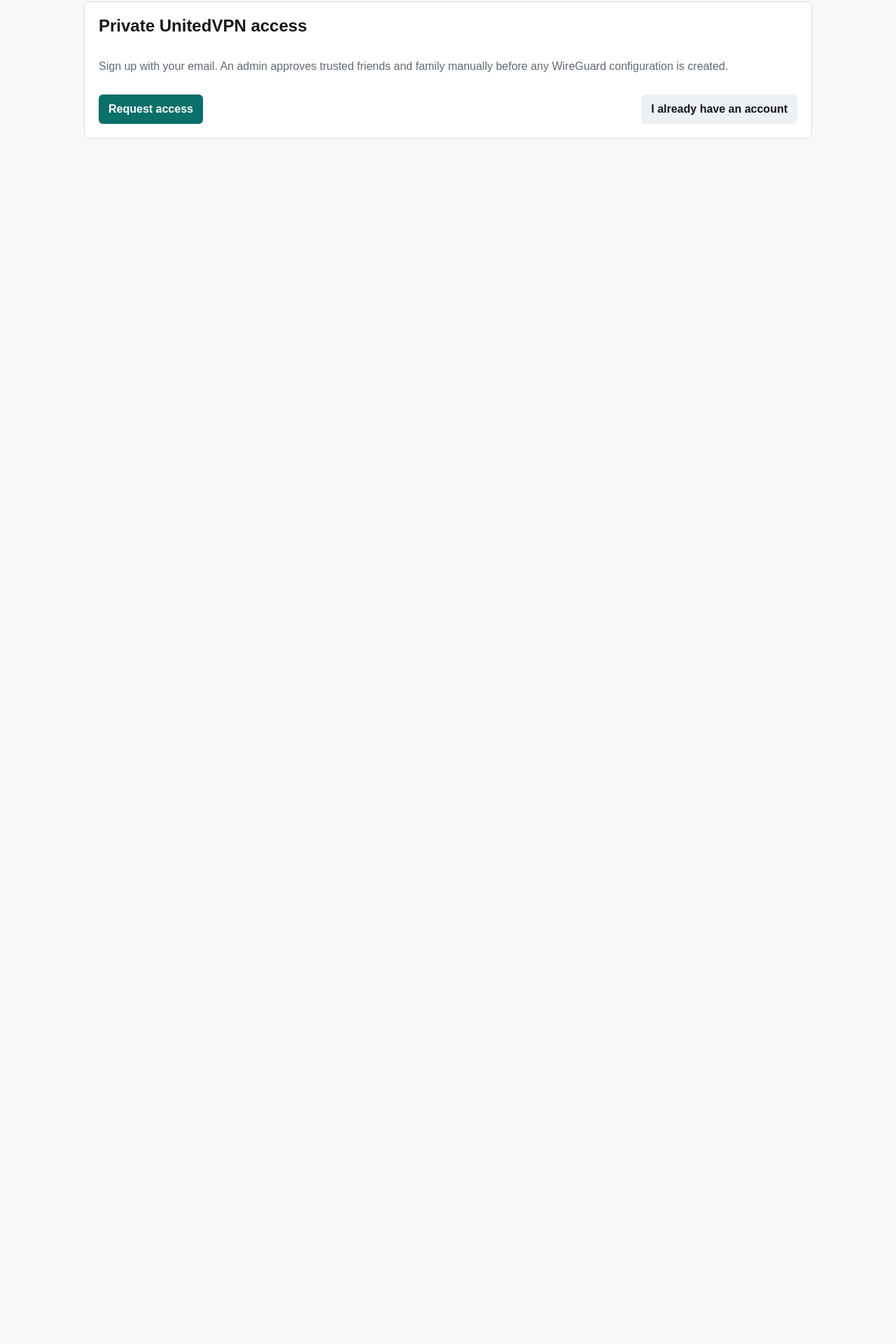
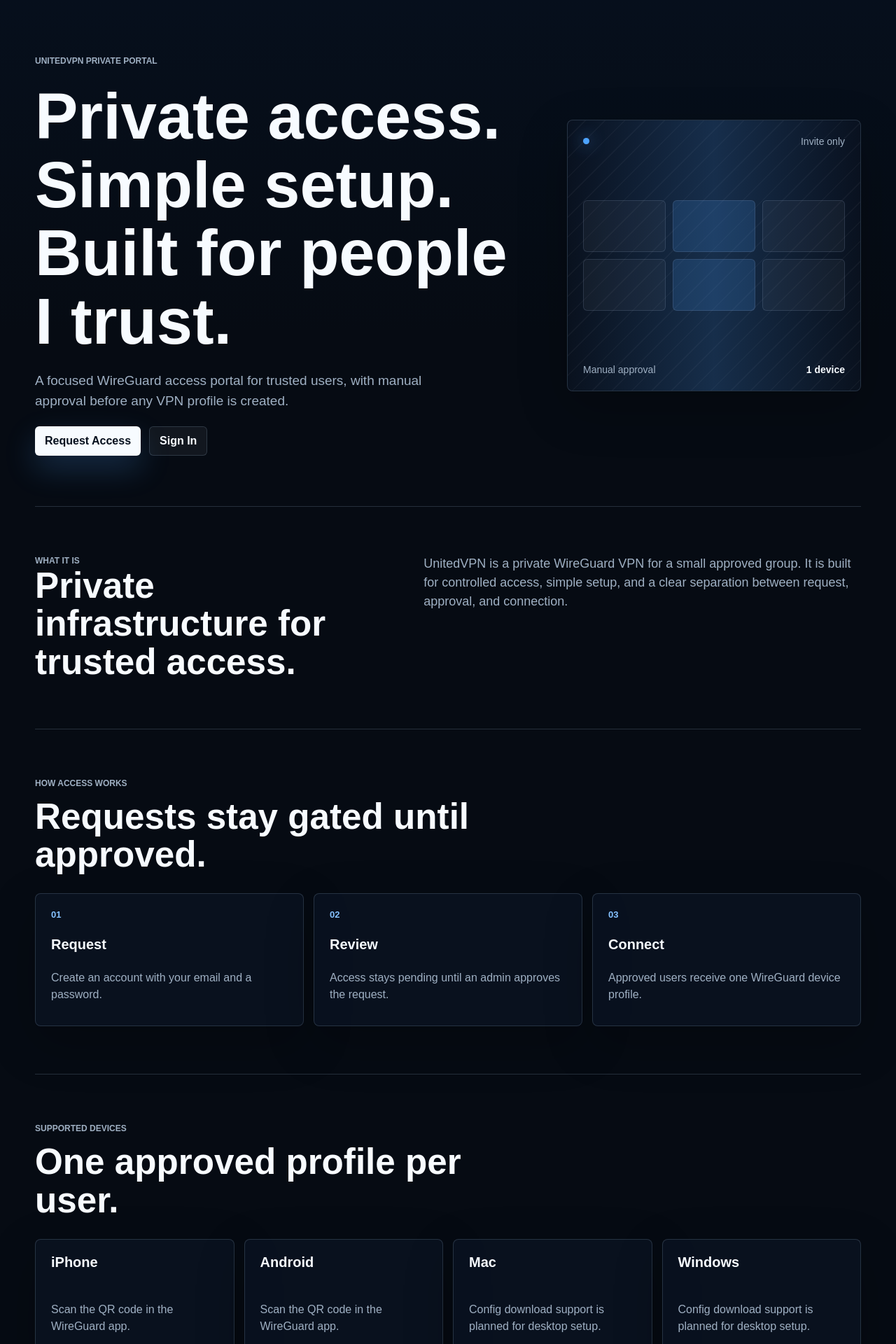
Before and after one commit to dghimdr/UnitedVPN, a Next.js app in the folder portal/: page / in a window 1280 px wide. Shown: the part 105-2025 px from the top of the page at 70% size. Before the commit the page ends 800 px from the top, so only its background shows below. Built offline with nearby package versions, Linux system fonts and the light colour scheme; no server answers.

Commit message:
Add UnitedVPN landing page

```diff
--- a/portal/app/auth/login/page.tsx
+++ b/portal/app/auth/login/page.tsx
@@ -30,7 +30,7 @@ export default function LoginPage({
           <button type="submit">Log in</button>
         </form>
         <p>
-          Need access? <Link href="/auth/signup">Request an account</Link>
+          Need access? <Link href="/signup">Request an account</Link>
         </p>
       </section>
     </main>
--- a/portal/app/auth/signup/page.tsx
+++ b/portal/app/auth/signup/page.tsx
@@ -35,7 +35,7 @@ export default function SignUpPage({
           <button type="submit">Create account</button>
         </form>
         <p>
-          Already approved? <Link href="/auth/login">Log in</Link>
+          Already approved? <Link href="/login">Log in</Link>
         </p>
       </section>
     </main>
--- a/portal/app/globals.css
+++ b/portal/app/globals.css
@@ -1,15 +1,19 @@
 :root {
-  color-scheme: light;
-  --bg: #f7f8fa;
+  color-scheme: dark;
+  --bg: #060b13;
   --panel: #ffffff;
   --text: #15171a;
   --muted: #626a73;
   --line: #d9dee5;
-  --accent: #0b6f6a;
-  --accent-dark: #084f4b;
+  --accent: #4da3ff;
+  --accent-dark: #1f7fe5;
   --danger: #b42318;
   --warning: #a15c07;
   --ok: #067647;
+  --landing-text: #f7fbff;
+  --landing-muted: #9fb0c3;
+  --landing-line: rgba(148, 174, 202, 0.22);
+  --landing-panel: rgba(10, 19, 33, 0.82);
 }
 
 * {
@@ -18,7 +22,9 @@
 
 body {
   margin: 0;
-  background: var(--bg);
+  background:
+    radial-gradient(circle at 50% -20%, rgba(77, 163, 255, 0.2), transparent 34rem),
+    linear-gradient(180deg, #06101e 0%, var(--bg) 36rem);
   color: var(--text);
   font-family: Arial, Helvetica, sans-serif;
 }
@@ -44,14 +50,24 @@ main {
   justify-content: space-between;
   gap: 16px;
   padding: 16px;
-  border-bottom: 1px solid var(--line);
-  background: var(--panel);
+  border-bottom: 1px solid var(--landing-line);
+  background: rgba(6, 11, 19, 0.86);
+  backdrop-filter: blur(18px);
 }
 
 .brand {
   font-weight: 700;
-  color: var(--text);
+  color: var(--landing-text);
   text-decoration: none;
+}
+
+.topbar nav a:not(.button) {
+  color: var(--landing-muted);
+  text-decoration: none;
+}
+
+.topbar nav a:not(.button):hover {
+  color: var(--landing-text);
 }
 
 .panel {
@@ -203,6 +219,252 @@ th {
   background: #fff1f0;
 }
 
+.landing {
+  width: min(1180px, calc(100% - 40px));
+  padding: 72px 0 88px;
+  color: var(--landing-text);
+}
+
+.landing p {
+  color: var(--landing-muted);
+}
+
+.landing-hero {
+  min-height: calc(100vh - 180px);
+  display: grid;
+  grid-template-columns: minmax(0, 1fr) minmax(280px, 420px);
+  align-items: center;
+  gap: 48px;
+  padding: 36px 0 72px;
+}
+
+.hero-copy {
+  display: grid;
+  gap: 22px;
+  max-width: 760px;
+}
+
+.eyebrow {
+  margin-bottom: 0;
+  color: #86c2ff;
+  font-size: 12px;
+  font-weight: 700;
+  letter-spacing: 0;
+  text-transform: uppercase;
+}
+
+.landing h1,
+.landing h2,
+.landing h3 {
+  color: var(--landing-text);
+  line-height: 1.06;
+}
+
+.landing h1 {
+  max-width: 840px;
+  margin-bottom: 0;
+  font-size: clamp(48px, 8vw, 92px);
+}
+
+.landing h2 {
+  margin-bottom: 0;
+  font-size: clamp(30px, 4vw, 52px);
+}
+
+.landing h3 {
+  margin-bottom: 0;
+  font-size: 20px;
+}
+
+.hero-subtitle {
+  max-width: 620px;
+  margin-bottom: 0;
+  font-size: 19px;
+}
+
+.hero-actions {
+  display: flex;
+  flex-wrap: wrap;
+  gap: 12px;
+}
+
+.button.landing-primary {
+  background: #f7fbff;
+  color: #06101e;
+  box-shadow: 0 18px 44px rgba(77, 163, 255, 0.22);
+}
+
+.button.landing-primary:hover {
+  background: #dceeff;
+}
+
+.button.landing-secondary {
+  border: 1px solid var(--landing-line);
+  background: rgba(255, 255, 255, 0.05);
+  color: var(--landing-text);
+}
+
+.button.landing-secondary:hover {
+  background: rgba(77, 163, 255, 0.16);
+}
+
+.signal-card,
+.landing-card,
+.device-card,
+.landing-cta {
+  border: 1px solid var(--landing-line);
+  background: var(--landing-panel);
+  box-shadow: 0 24px 70px rgba(0, 0, 0, 0.24);
+}
+
+.signal-card {
+  position: relative;
+  overflow: hidden;
+  border-radius: 8px;
+  padding: 22px;
+}
+
+.signal-card::before {
+  position: absolute;
+  inset: -1px;
+  content: "";
+  background:
+    linear-gradient(90deg, transparent, rgba(77, 163, 255, 0.2), transparent),
+    repeating-linear-gradient(
+      135deg,
+      transparent 0,
+      transparent 18px,
+      rgba(255, 255, 255, 0.04) 19px,
+      rgba(255, 255, 255, 0.04) 20px
+    );
+  pointer-events: none;
+}
+
+.signal-card > * {
+  position: relative;
+}
+
+.signal-topline,
+.signal-footer {
+  display: flex;
+  align-items: center;
+  justify-content: space-between;
+  gap: 12px;
+  color: var(--landing-muted);
+  font-size: 14px;
+}
+
+.signal-dot {
+  width: 9px;
+  height: 9px;
+  border-radius: 999px;
+  background: #4da3ff;
+  box-shadow: 0 0 22px rgba(77, 163, 255, 0.9);
+}
+
+.signal-grid {
+  display: grid;
+  grid-template-columns: repeat(3, 1fr);
+  gap: 10px;
+  margin: 76px 0;
+}
+
+.signal-grid span {
+  min-height: 74px;
+  border: 1px solid rgba(148, 174, 202, 0.18);
+  border-radius: 6px;
+  background: rgba(255, 255, 255, 0.04);
+}
+
+.signal-grid span:nth-child(2),
+.signal-grid span:nth-child(5) {
+  background: rgba(77, 163, 255, 0.16);
+}
+
+.signal-footer strong {
+  color: var(--landing-text);
+}
+
+.landing-section {
+  padding: 68px 0;
+  border-top: 1px solid var(--landing-line);
+}
+
+.split-section {
+  display: grid;
+  grid-template-columns: minmax(0, 0.9fr) minmax(0, 1.1fr);
+  gap: 44px;
+  align-items: start;
+}
+
+.split-section > p {
+  margin-bottom: 0;
+  font-size: 18px;
+}
+
+.section-heading {
+  display: grid;
+  gap: 12px;
+  max-width: 680px;
+  margin-bottom: 28px;
+}
+
+.landing-grid {
+  display: grid;
+  gap: 14px;
+}
+
+.landing-grid.three {
+  grid-template-columns: repeat(3, minmax(0, 1fr));
+}
+
+.landing-grid.four {
+  grid-template-columns: repeat(4, minmax(0, 1fr));
+}
+
+.landing-card,
+.device-card {
+  display: grid;
+  gap: 14px;
+  min-height: 190px;
+  border-radius: 8px;
+  padding: 22px;
+}
+
+.landing-card p,
+.device-card p {
+  margin-bottom: 0;
+}
+
+.step-number {
+  color: #86c2ff;
+  font-size: 13px;
+  font-weight: 700;
+}
+
+.security-note {
+  border-bottom: 1px solid var(--landing-line);
+}
+
+.landing-cta {
+  display: grid;
+  justify-items: center;
+  gap: 16px;
+  margin-top: 72px;
+  border-radius: 8px;
+  padding: 48px 24px;
+  text-align: center;
+}
+
+.landing-cta p {
+  max-width: 560px;
+  margin-bottom: 0;
+}
+
+.landing-cta .hero-actions {
+  justify-content: center;
+}
+
 @media (max-width: 720px) {
   main {
     width: min(100% - 24px, 1040px);
@@ -214,8 +476,8 @@ th {
   }
 
   .topbar {
-    align-items: flex-start;
-    flex-direction: column;
+    align-items: center;
+    flex-direction: row;
   }
 
   table, thead, tbody, th, td, tr {
@@ -229,4 +491,60 @@ th {
   td {
     padding: 10px 0;
   }
+
+  .landing {
+    width: min(100% - 24px, 1040px);
+    padding: 20px 0 56px;
+  }
+
+  .landing-hero {
+    min-height: auto;
+    grid-template-columns: 1fr;
+    gap: 20px;
+    padding: 20px 0 34px;
+  }
+
+  .hero-copy {
+    gap: 16px;
+  }
+
+  .landing h1 {
+    font-size: 38px;
+  }
+
+  .hero-subtitle {
+    font-size: 16px;
+  }
+
+  .hero-actions,
+  .hero-actions .button {
+    width: 100%;
+  }
+
+  .split-section,
+  .landing-grid.three,
+  .landing-grid.four {
+    grid-template-columns: 1fr;
+  }
+
+  .landing-section {
+    padding: 48px 0;
+  }
+
+  .signal-grid {
+    margin: 22px 0;
+  }
+
+  .signal-card {
+    padding: 16px;
+  }
+
+  .signal-grid span {
+    min-height: 42px;
+  }
+
+  .landing-card,
+  .device-card {
+    min-height: 0;
+  }
 }
--- a/portal/app/layout.tsx
+++ b/portal/app/layout.tsx
@@ -36,8 +36,8 @@ export default async function RootLayout({
               </>
             ) : (
               <>
-                <Link href="/auth/login">Log in</Link>
-                <Link className="button" href="/auth/signup">
+                <Link href="/login">Log in</Link>
+                <Link className="button" href="/signup">
                   Sign up
                 </Link>
               </>
--- /dev/null
+++ b/portal/app/login/page.tsx
@@ -0,0 +1,5 @@
+import { redirect } from "next/navigation";
+
+export default function LoginAliasPage() {
+  redirect("/auth/login");
+}
--- a/portal/app/page.tsx
+++ b/portal/app/page.tsx
@@ -1,6 +1,40 @@
 import Link from "next/link";
 import { redirect } from "next/navigation";
 import { createClient } from "@/lib/supabase/server";
+
+const accessSteps = [
+  {
+    title: "Request",
+    text: "Create an account with your email and a password."
+  },
+  {
+    title: "Review",
+    text: "Access stays pending until an admin approves the request."
+  },
+  {
+    title: "Connect",
+    text: "Approved users receive one WireGuard device profile."
+  }
+];
+
+const devices = [
+  {
+    title: "iPhone",
+    text: "Scan the QR code in the WireGuard app."
+  },
+  {
+    title: "Android",
+    text: "Scan the QR code in the WireGuard app."
+  },
+  {
+    title: "Mac",
+    text: "Config download support is planned for desktop setup."
+  },
+  {
+    title: "Windows",
+    text: "Config download support is planned for desktop setup."
+  }
+];
 
 export default async function HomePage() {
   const supabase = await createClient();
@@ -13,19 +47,112 @@ export default async function HomePage() {
   }
 
   return (
-    <main className="shell">
-      <section className="panel stack">
-        <h1>Private UnitedVPN access</h1>
+    <main className="landing">
+      <section className="landing-hero">
+        <div className="hero-copy">
+          <p className="eyebrow">UnitedVPN private portal</p>
+          <h1>Private access. Simple setup. Built for people I trust.</h1>
+          <p className="hero-subtitle">
+            A focused WireGuard access portal for trusted users, with manual
+            approval before any VPN profile is created.
+          </p>
+          <div className="hero-actions" aria-label="UnitedVPN account actions">
+            <Link className="button landing-primary" href="/signup">
+              Request Access
+            </Link>
+            <Link className="button landing-secondary" href="/login">
+              Sign In
+            </Link>
+          </div>
+        </div>
+        <div className="signal-card" aria-label="UnitedVPN access status">
+          <div className="signal-topline">
+            <span className="signal-dot" />
+            Invite only
+          </div>
+          <div className="signal-grid">
+            <span />
+            <span />
+            <span />
+            <span />
+            <span />
+            <span />
+          </div>
+          <div className="signal-footer">
+            <span>Manual approval</span>
+            <strong>1 device</strong>
+          </div>
+        </div>
+      </section>
+
+      <section className="landing-section split-section">
+        <div>
+          <p className="eyebrow">What it is</p>
+          <h2>Private infrastructure for trusted access.</h2>
+        </div>
         <p>
-          Sign up with your email. An admin approves trusted friends and family
-          manually before any WireGuard configuration is created.
+          UnitedVPN is a private WireGuard VPN for a small approved group. It is
+          built for controlled access, simple setup, and a clear separation
+          between request, approval, and connection.
         </p>
-        <div className="row">
-          <Link className="button" href="/auth/signup">
-            Request access
+      </section>
+
+      <section className="landing-section">
+        <div className="section-heading">
+          <p className="eyebrow">How access works</p>
+          <h2>Requests stay gated until approved.</h2>
+        </div>
+        <div className="landing-grid three">
+          {accessSteps.map((step, index) => (
+            <article className="landing-card" key={step.title}>
+              <span className="step-number">{String(index + 1).padStart(2, "0")}</span>
+              <h3>{step.title}</h3>
+              <p>{step.text}</p>
+            </article>
+          ))}
+        </div>
+      </section>
+
+      <section className="landing-section">
+        <div className="section-heading">
+          <p className="eyebrow">Supported devices</p>
+          <h2>One approved profile per user.</h2>
+        </div>
+        <div className="landing-grid four">
+          {devices.map((device) => (
+            <article className="device-card" key={device.title}>
+              <h3>{device.title}</h3>
+              <p>{device.text}</p>
+            </article>
+          ))}
+        </div>
+      </section>
+
+      <section className="landing-section split-section security-note">
+        <div>
+          <p className="eyebrow">Privacy and security</p>
+          <h2>No public access. No automatic approval.</h2>
+        </div>
+        <p>
+          Requests are reviewed before access is granted. The portal does not
+          sell VPN service, process payments, or publish server details. Access
+          can be revoked by an admin when needed.
+        </p>
+      </section>
+
+      <section className="landing-cta">
+        <p className="eyebrow">Request access</p>
+        <h2>Start with an account request.</h2>
+        <p>
+          If approved, your portal dashboard will show the setup option for your
+          device.
+        </p>
+        <div className="hero-actions">
+          <Link className="button landing-primary" href="/signup">
+            Request Access
           </Link>
-          <Link className="button secondary" href="/auth/login">
-            I already have an account
+          <Link className="button landing-secondary" href="/login">
+            Sign In
           </Link>
         </div>
       </section>
--- /dev/null
+++ b/portal/app/signup/page.tsx
@@ -0,0 +1,5 @@
+import { redirect } from "next/navigation";
+
+export default function SignUpAliasPage() {
+  redirect("/auth/signup");
+}
```
Also changed, not shown: 1 other file (tests, documents, lock files or other folders).
